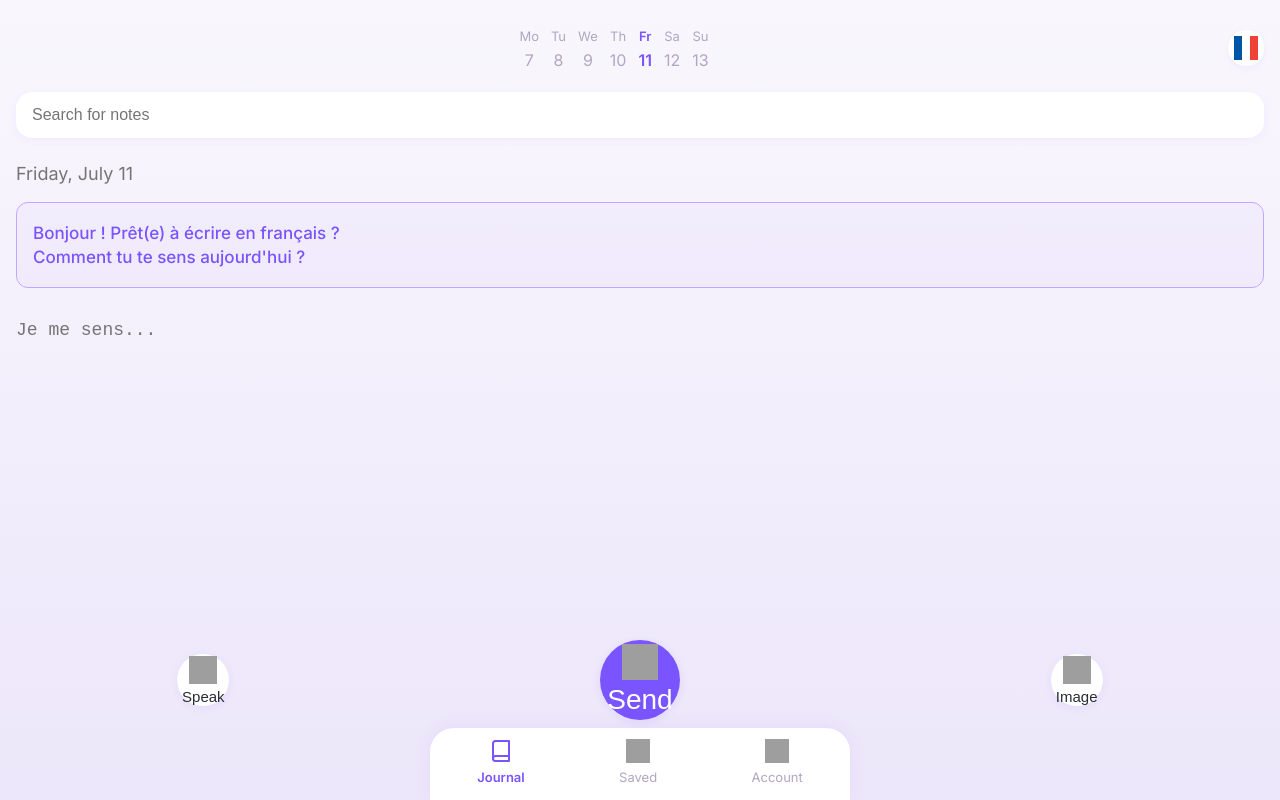
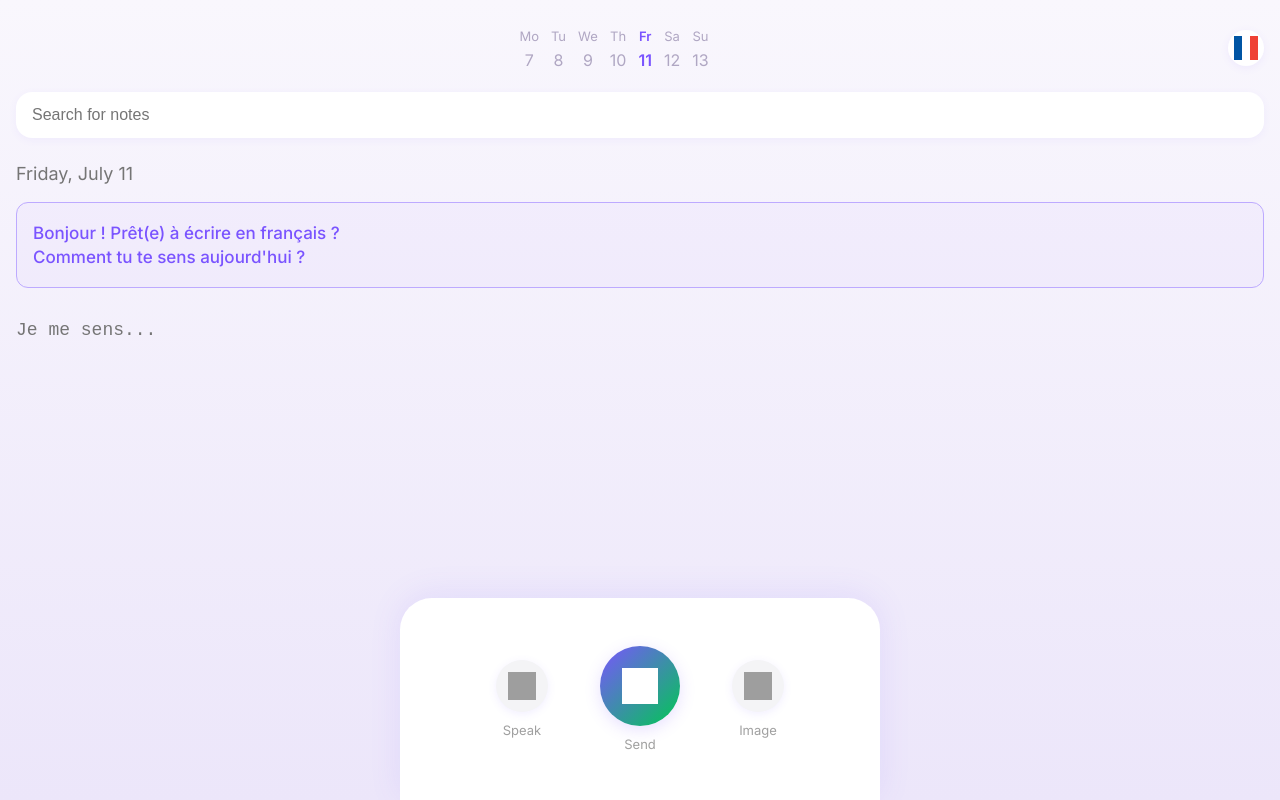
Before and after one commit to brianlintendo/lexi, a React (Vite) app: page /journal in a window 1280 px wide. Built offline with nearby package versions, Linux system fonts and the light colour scheme; no server answers; grey boxes are pictures that could not be loaded.

Commit message:
Use BottomSheet and ChatActionsRow for consistent bottom row buttons on JournalPage

```diff
--- a/src/pages/JournalPage.jsx
+++ b/src/pages/JournalPage.jsx
@@ -7,6 +7,8 @@ import savedIcon from '../assets/icons/saved.svg';
 import accountIcon from '../assets/icons/account.svg';
 import { useNavigate } from 'react-router-dom';
 import ChatBubble from '../components/ChatBubble';
+import BottomSheet from '../components/BottomSheet';
+import ChatActionsRow from '../components/ChatActionsRow';
 // Lucide placeholders for missing icons
 const JournalIcon = (props) => (
   <svg viewBox="0 0 24 24" fill="none" stroke="currentColor" strokeWidth="2" strokeLinecap="round" strokeLinejoin="round" {...props}><path d="M4 19.5A2.5 2.5 0 0 1 6.5 17H20"/><path d="M4 4.5A2.5 2.5 0 0 1 6.5 2H20v20H6.5A2.5 2.5 0 0 1 4 19.5z"/></svg>
@@ -258,20 +260,14 @@ export default function JournalPage() {
 
       {/* Bottom Actions: only show if no chat in progress */}
       {!chatPreview && (
-        <div className="journal-actions">
-          <button className="action-btn action-btn-icon" style={{ width: 52, height: 52 }}>
-            <img src={micIcon} alt="Mic" style={{ width: 28, height: 28 }} />
-            <div>Speak</div>
-          </button>
-          <button className="action-btn send-btn" style={{ width: 80, height: 80 }} onClick={() => navigate('/chat')}>
-            <img src={sendIcon} alt="Send" style={{ width: 36, height: 36 }} />
-            <div>Send</div>
-          </button>
-          <button className="action-btn action-btn-icon" style={{ width: 52, height: 52 }}>
-            <img src={imageIcon} alt="Image" style={{ width: 28, height: 28 }} />
-            <div>Image</div>
-          </button>
-        </div>
+        <BottomSheet>
+          <ChatActionsRow
+            onSpeak={() => {}}
+            onSend={() => navigate('/chat')}
+            onImage={() => {}}
+            sendDisabled={false}
+          />
+        </BottomSheet>
       )}
 
       {/* Tab Bar */}
```
